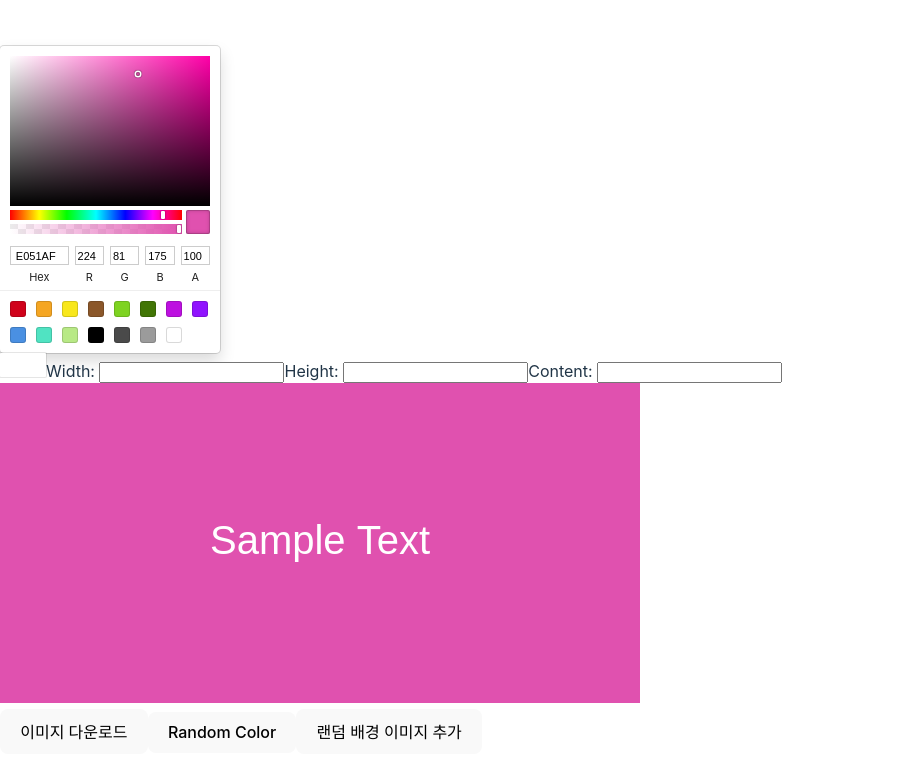
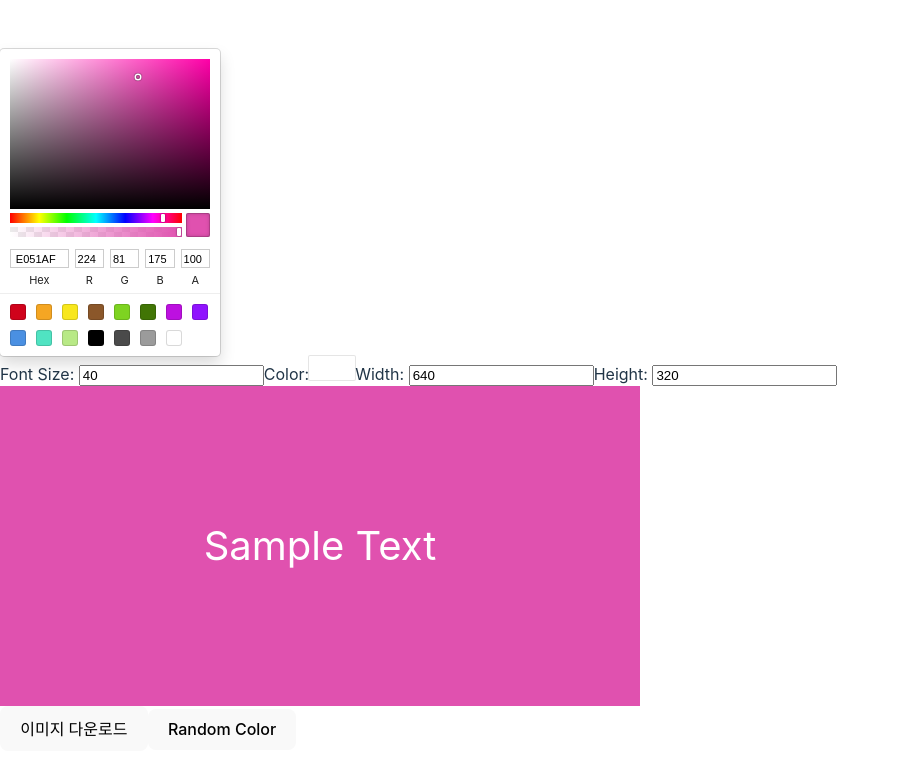
Before and after one commit to vuenos/banner_maker, a React (Vite) app: page / in a window 1280 px wide. Shown: the top 778 px of the page, without its empty margins (0-900 px from the left). Built offline with nearby package versions, Linux system fonts and the light colour scheme.

Commit message:
update MVP version

```diff
--- a/package.json
+++ b/package.json
@@ -11,6 +11,7 @@
   },
   "dependencies": {
     "@types/reactcss": "^1.2.6",
+    "html2canvas": "^1.4.1",
     "react": "^18.2.0",
     "react-color": "^2.19.3",
     "react-colorful": "^5.6.1",
--- a/src/App.tsx
+++ b/src/App.tsx
@@ -2,53 +2,44 @@ import {useEffect, useState, useRef} from "react";
 import { SketchPicker } from "react-color";
 import { ChromePicker } from "react-color";
 import styled from "styled-components";
+import html2canvas from "html2canvas";
+
+const Swatch = styled.div`
+    padding: 5px;
+    background: #fff;
+    border-radius: 1px;
+    box-shadow: 0 0 0 1px rgba(0,0,0,.1);
+    display: inline-block;
+    cursor: pointer;
+  `;
+
+const PopOver = styled.div`
+    position: absolute;
+    z-index: 2;
+  `;
+
+const Cover = styled.div`
+    position: fixed;
+    top: 0;
+    right: 0;
+    bottom: 0;
+    left: 0;
+  `;
 
 function App() {
 
-  const [text, setText] = useState("Sample Text");
+  const [text, ] = useState("Sample Text");
   const [width, setWidth] = useState("640");
   const [height, setHeight] = useState("320");
   const [color, setColor] = useState("green");
-  const [fontColor, setFontColor] = useState("#fff");
+  const [fontColor, setFontColor] = useState("#FFFFFF");
+  const [fontSize, setFontSize] = useState("40")
   const [displayColorPicker, setDisplayColorPicker] = useState(false);
-  const [imageUrl, setImageUrl] = useState("");
 
-  const inputRef = useRef<any>()
-  const canvasRef = useRef<any>()
+  const inputRef = useRef<HTMLInputElement>(null);
+  const canvasRef = useRef<HTMLDivElement>(null)
+  const editorRef = useRef<HTMLDivElement>(null);
 
-  const randomImages = [
-    "./assets/bg/bg-1.jpg",
-    "./assets/bg/bg-2.jpg",
-    "./assets/bg/bg-3.jpg",
-    "./assets/bg/bg-4.jpg",
-    "./assets/bg/bg-5.jpg",
-  ];
-
-  const drawCanvasImage = (imageUrl: any) => {
-    const canvas = canvasRef.current;
-    const ctx = canvas.getContext('2d');
-
-    // 이미지 객체 생성
-    const img = new Image();
-    img.onload = () => {
-      // 이미지를 캔버스에 그립니다.
-      ctx.drawImage(img, 0, 0, canvas.width, canvas.height);
-    };
-    img.src = imageUrl;
-  };
-
-  const handleRandomImage = () => {
-    // 배열에서 랜덤 이미지 URL을 선택합니다.
-    const randomIndex = Math.floor(Math.random() * randomImages.length);
-    const setImageUrl = randomImages[randomIndex];
-
-    // 캔버스에 랜덤 이미지를 그리는 함수 호출
-    drawCanvasImage(setImageUrl);
-  };
-
-  const textChange = (e: React.ChangeEvent<HTMLInputElement>) => {
-    setText(e.target.value)
-  }
 
   const widthChange = (e: React.ChangeEvent<HTMLInputElement>) => {
     setWidth(e.target.value)
@@ -58,12 +49,16 @@ function App() {
     setHeight(e.target.value)
   }
 
-  const colorChange = (color: any) => {
+  const colorChange = (color: { hex: string }) => {
     setColor(color.hex)
   }
 
-  const fontColorChange = (color: any) => {
+  const fontColorChange = (color: { hex: string }) => {
     setFontColor(color.hex)
+  }
+
+  const fontSizeChange = (e: React.ChangeEvent<HTMLInputElement>) => {
+    setFontSize(e.target.value)
   }
 
   const getRandomColor = () => {
@@ -74,9 +69,17 @@ function App() {
     setColor(getRandomColor())
   }
 
-  const downloadImage = () => {
-    const canvas = canvasRef.current;
-    const dataURL = canvas.toDataURL('image/png');
+  const ColorChip = styled.div`
+    width: 36px;
+    height: 14px;
+    border-radius: 2px;
+    background: ${fontColor};
+  `;
+
+  const downloadImage = async () => {
+    const canvasContainer = canvasRef.current as HTMLDivElement;
+    const canvas = await html2canvas(canvasContainer);
+    const dataURL: string = canvas.toDataURL('image/png');
 
     // 브라우저에 링크 생성
     const link = document.createElement('a');
@@ -84,10 +87,6 @@ function App() {
     link.download = 'banner-sample.png';
     link.click();
   };
-
-  const inputFocus = () => {
-    inputRef.current.focus()
-  }
 
   const handleClick = () => {
     setDisplayColorPicker(true)
@@ -97,85 +96,66 @@ function App() {
     setDisplayColorPicker(false)
   };
 
-  const ColorChip = styled.div`
-    width: 36px;
-    height: 14px;
-    border-radius: 2px;
-    background: ${fontColor};
-  `;
-
-  const Swatch = styled.div`
-    padding: 5px;
-    background: #fff;
-    border-radius: 1px;
-    box-shadow: 0 0 0 1px rgba(0,0,0,.1);
-    display: inline-block;
-    cursor: pointer;
-  `;
-
-  const PopOver = styled.div`
-    position: absolute;
-    z-index: 2;
-  `;
-
-  const Cover = styled.div`
-    position: fixed;
-    top: 0;
-    right: 0;
-    bottom: 0;
-    left: 0;
-  `;
-
   useEffect(() => {
-
-    const canvas = canvasRef.current;
-    const ctx = canvas.getContext("2d");
-
-    ctx.fillStyle = color;
-    // 이미지 객체 생성
-    const img = new Image();
-    img.onload = () => {
-      // 이미지를 캔버스에 그립니다.
-      ctx.drawImage(img, 0, 0, canvas.width, canvas.height);
-    };
-    img.src = imageUrl;
-    ctx.fillRect(0, 0, canvas.width, canvas.height);
-
-    ctx.font = "40px Arial";
-    ctx.fillStyle = fontColor;
-
-    ctx.textAlign = "center";    // 가로 가운데 정렬
-    ctx.textBaseline = "middle"; // 세로 가운데 정렬
-
-    ctx.fillText(text, canvas.width / 2, canvas.height / 2);
-
-  }, [fontColor, color, text, width, height, imageUrl]);
+    if (editorRef.current) {
+      editorRef.current.innerText = text;
+    }
+  }, [text]);
 
   useEffect(() => {
     setColor(getRandomColor())
   }, []);
 
+  useEffect(() => {
+    const canvasContainer = document.getElementById("canvasContainer");
+    if (canvasContainer) {
+      canvasContainer.style.fontSize = fontSize;
+      canvasContainer.style.color = fontColor;
+      canvasContainer.style.backgroundColor = color;
+      canvasContainer.style.width = width;
+      canvasContainer.style.height = height;
+    }
+  }, [fontSize, fontColor, color, width, height]);
+
   return (
     <>
       <SketchPicker color={color} onChange={colorChange} />
 
-      <Swatch onClick={ handleClick }>
-        <ColorChip />
-      </Swatch>
-      { displayColorPicker ? <PopOver>
-        <Cover onClick={ handleClose } />
-        <ChromePicker color={ fontColor } onChange={ fontColorChange } />
-      </PopOver> : null }
+      <div>
+        Font Size: <input ref={inputRef} type="number" name="fontSize" value={fontSize} onChange={fontSizeChange} />
+        Color:
+        <Swatch onClick={ handleClick }>
+          <ColorChip />
+        </Swatch>
+        { displayColorPicker ? <PopOver>
+          <Cover onClick={ handleClose } />
+          <ChromePicker color={ fontColor } onChange={ fontColorChange } />
+        </PopOver> : null }
 
-      Width: <input ref={inputRef} type="number" name="width" onChange={widthChange} />
-      Height: <input ref={inputRef} type="number" name="height" onChange={heightChange} />
-      Content: <input ref={inputRef} type="text" name="content" onChange={textChange} />
-      <div onClick={() => inputFocus()}>
-        <canvas ref={canvasRef} width={width} height={height} />
+        Width: <input ref={inputRef} type="number" name="width" value={width} onChange={widthChange} />
+        Height: <input ref={inputRef} type="number" name="height" value={height} onChange={heightChange} />
       </div>
+
+      <div
+        id="canvasContainer"
+        ref={canvasRef}
+        style={{
+          fontSize: `${fontSize}px`,
+          width: `${width}px`,
+          height: `${height}px`,
+        }}
+      >
+        <div
+          id="editor"
+          ref={editorRef}
+          contentEditable="true"
+          spellCheck="false"
+        >
+        </div>
+      </div>
+
       <button onClick={downloadImage}>이미지 다운로드</button>
       <button onClick={() => randomColor()}>Random Color</button>
-      <button onClick={handleRandomImage}>랜덤 배경 이미지 추가</button>
     </>
   )
 }
--- a/src/index.css
+++ b/src/index.css
@@ -56,11 +56,23 @@ button:focus-visible {
 }
 
 #canvasContainer {
+  overflow: hidden;
   position: relative;
+  display: flex;
+  align-items: center;
+  justify-content: center;
+  height: 320px;
+  background-color: #535bf2;
+  color: #FFFFFF;
 }
 #editor {
-  position: absolute;
-  top: 0;
+  border: 0;
+  line-height: 1.2;
+  text-align: center;
+}
+
+[contenteditable] {
+  outline: 0 solid transparent;
 }
 
 @media (prefers-color-scheme: light) {
```
Also changed, not shown: 1 other file (tests, documents, lock files or other folders).
